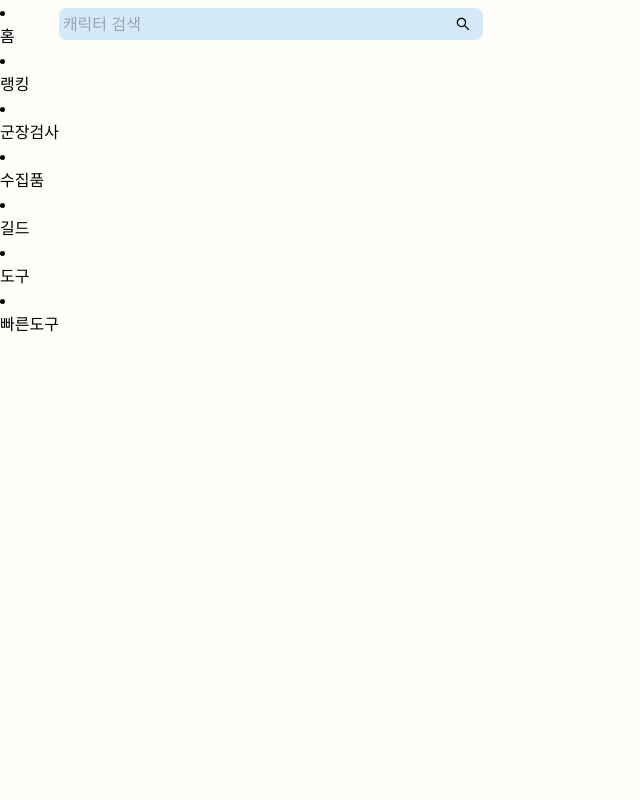
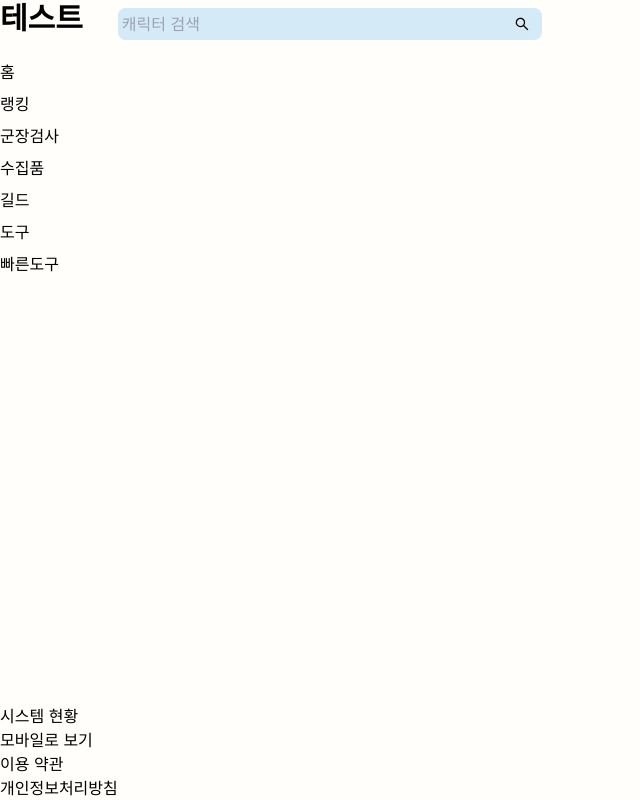
Before and after one commit to DecidedCard/lostark, a Next.js app: page / in a window 1280 px wide. Shown: the whole page, without its empty margins (0-640 px from the left). Built offline with nearby package versions, Linux system fonts and the light colour scheme.

Commit message:
[Style] - side navigation bar 스타일 작성

```diff
--- a/src/components/homeComponents/SideNavigationBar.tsx
+++ b/src/components/homeComponents/SideNavigationBar.tsx
@@ -2,7 +2,10 @@ import React from "react";
 
 const SideNavigationBar = () => {
   return (
-    <nav>
+    <>
+      <nav className="flex flex-col justify-between h-screen list-none">
+        <div className="flex flex-col gap-2">
+          <h1 className="font-bold text-3xl mb-4">테스트</h1>
           <li>
             <p>홈</p>
           </li>
@@ -24,7 +27,23 @@ const SideNavigationBar = () => {
           <li>
             <p>빠른도구</p>
           </li>
+        </div>
+        <div>
+          <li>
+            <p>시스템 현황</p>
+          </li>
+          <li>
+            <p>모바일로 보기</p>
+          </li>
+          <li>
+            <p>이용 약관</p>
+          </li>
+          <li>
+            <p>개인정보처리방침</p>
+          </li>
+        </div>
       </nav>
+    </>
   );
 };
 
```
Lines whose indentation alone changed are shown as unchanged.
